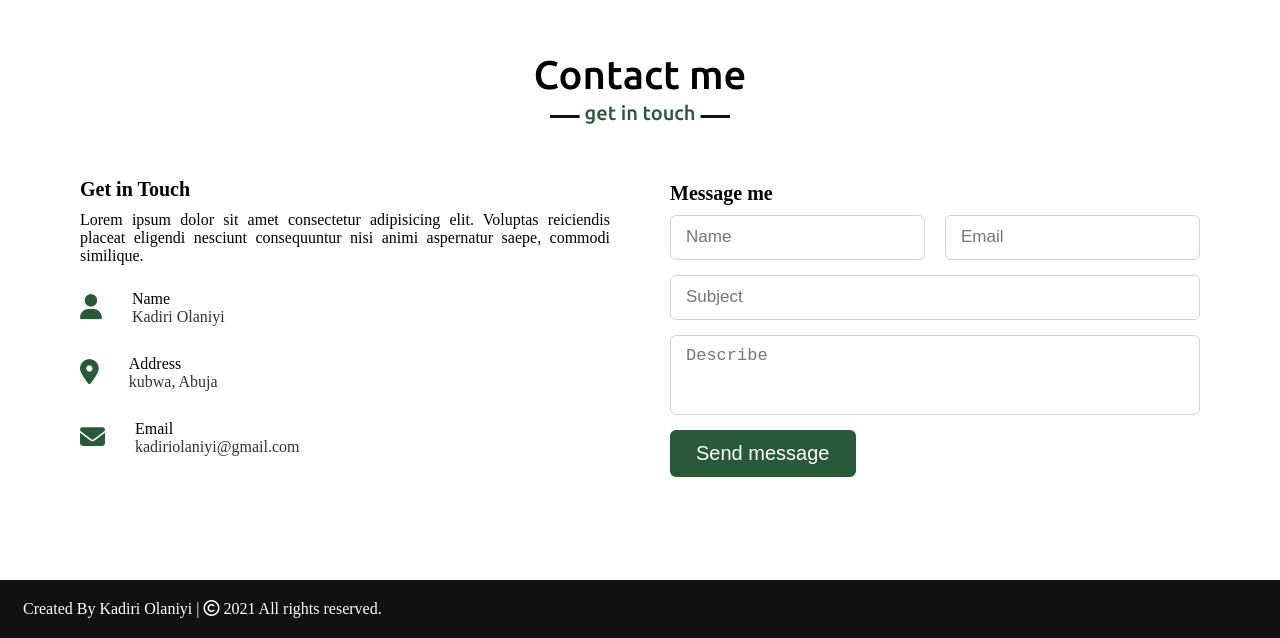
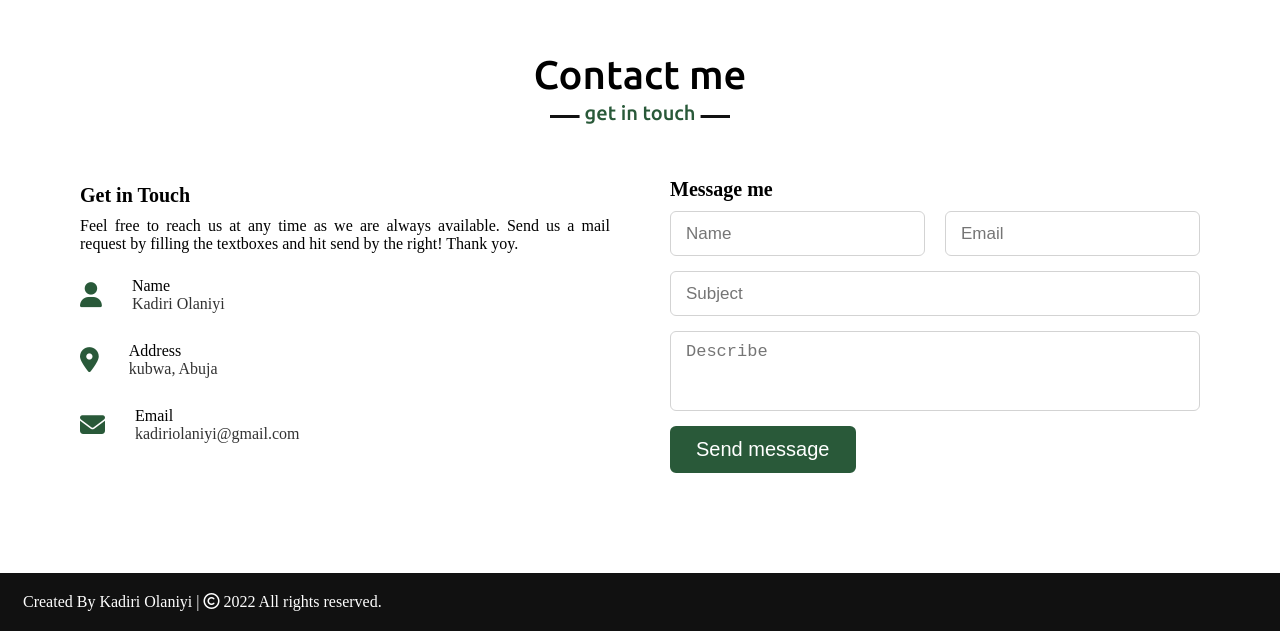
Before and after one commit to kadiriola/kadiriola.github.io, a plain HTML site: page index.html in a window 1280 px wide. Shown: the part 2874-3512 px from the top of the page. Drawn offline with nearby package versions, Linux system fonts and the light colour scheme.

Commit message:
Update index.html

```diff
--- a/index.html
+++ b/index.html
@@ -202,7 +202,9 @@
                 <div class="contact-content">
                     <div class="column left">
                         <div class="text">Get in Touch</div>
-                        <p>Lorem ipsum dolor sit amet consectetur adipisicing elit. Voluptas reiciendis placeat eligendi nesciunt consequuntur nisi animi aspernatur saepe, commodi similique.</p>
+                        <p>Feel free to reach us at any time as we are always available.
+                            Send us a mail request by filling the textboxes and hit send by the right!
+                            Thank yoy.</p>
                         <div class="icons">
                             <div class="row">
                                 <i class="fas fa-user"></i>
@@ -256,7 +258,7 @@
 
         <!-- footer section start -->
         <footer>
-            <span>Created By Kadiri Olaniyi  | <span class="far fa-copyright"></span> 2021 All rights reserved.</span>
+            <span>Created By Kadiri Olaniyi  | <span class="far fa-copyright"></span> 2022 All rights reserved.</span>
 
         </footer>
 
```
